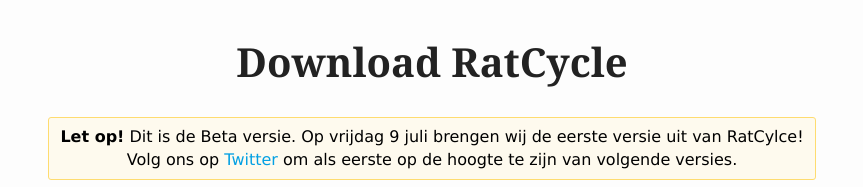
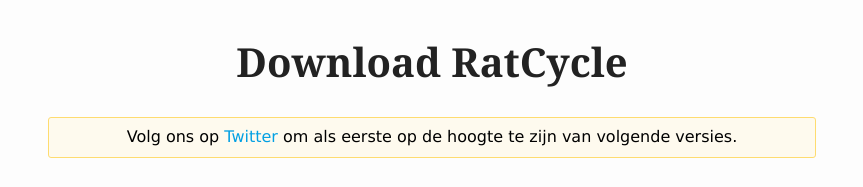
Before and after one commit to evil-moustachio/Ratcycle, a plain HTML site: page index.html in a window 1280 px wide. Shown: the part 1140-1327 px from the top of the page, without its empty margins (208-1071 px from the left). Drawn offline with nearby package versions, Linux system fonts and the light colour scheme; no server answers.

Commit message:
Update twitter alert

```diff
--- a/index.html
+++ b/index.html
@@ -61,7 +61,7 @@
             <a name="download"></a>
             <h1>Download RatCycle</h1>
             <section class="alert warning">
-                <h4>Let op!</h4> Dit is de Beta versie. Op vrijdag 9 juli brengen wij de eerste versie uit van RatCylce! Volg ons op <a href="http://www.twitter.com/evilmoustachio" target="_blank">Twitter</a> om als eerste op de hoogte te zijn van volgende versies.
+                Volg ons op <a href="http://www.twitter.com/evilmoustachio" target="_blank">Twitter</a> om als eerste op de hoogte te zijn van volgende versies.
             </section>
             <ul class="platforms">
               <a href="https://github.com/evil-moustachio/Ratcycle/releases/download/v0.1.0-beta/RatCycle_Win_0.1.0.exe">
```
